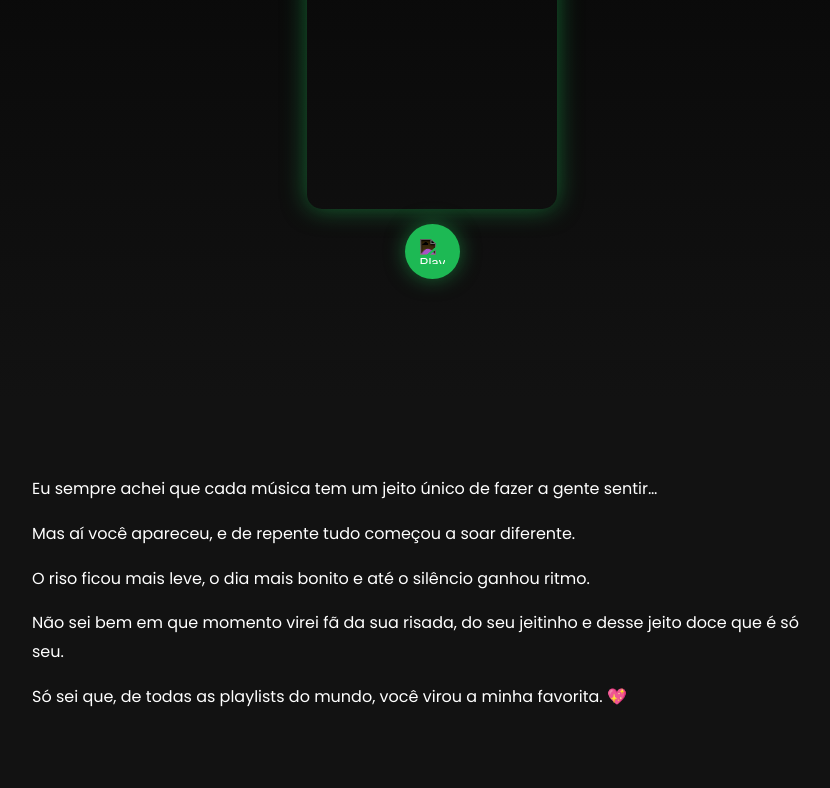
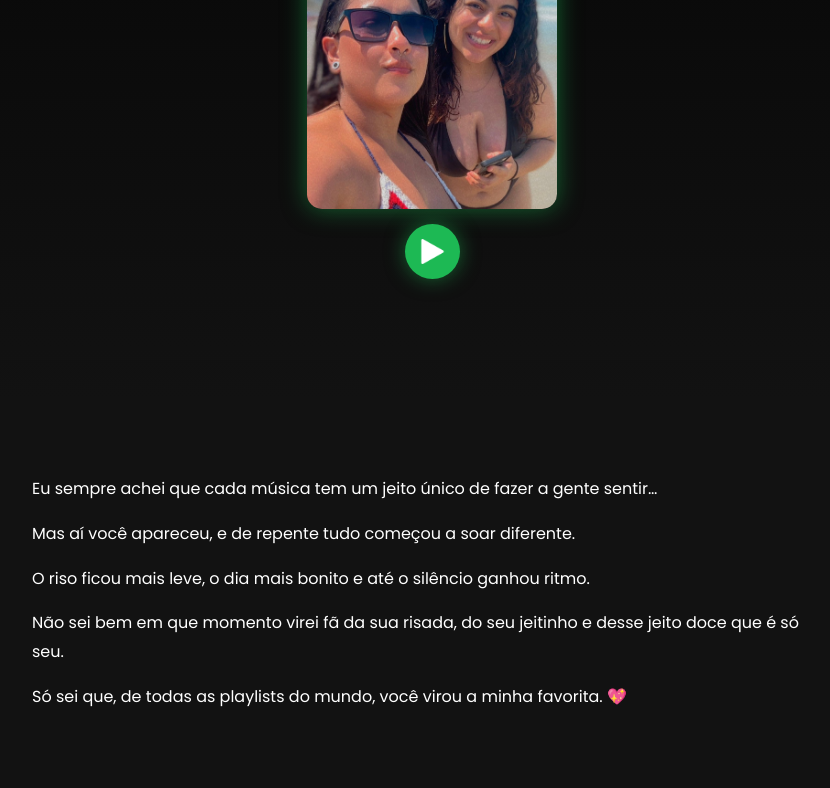
Before and after one commit to httpsbru/partilhar, a plain HTML site: page index.html in a window 1280 px wide. Shown: the part 161-949 px from the top of the page, without its empty margins (208-1038 px from the left). Drawn offline with Linux system fonts and the light colour scheme.

Commit message:
Add files via upload

```diff
--- a/index.html
+++ b/index.html
@@ -119,13 +119,13 @@
   <div class="header">
     <div class="album-cover">
       <!-- SUA FOTO AQUI -->
-      <img src="imagem/foto.jpeg" alt="Nossa foto">
+      <img src="foto.jpeg" alt="Nossa foto">
     </div>
 
 
     <!-- BOTÃO DE PLAY -->
     <button class="play-button" id="playButton">
-      <img src="imagem/play.png" alt="Play">
+      <img src="play.png" alt="Play">
     </button>
   </div>
 
@@ -138,7 +138,7 @@
   </div>
 
   <div class="video-container" id="videoContainer">
-    <audio id="musica" src="audio/audio.mp4"></audio>
+    <audio id="musica" src="audio.mp4"></audio>
 
 
    <script>
```
